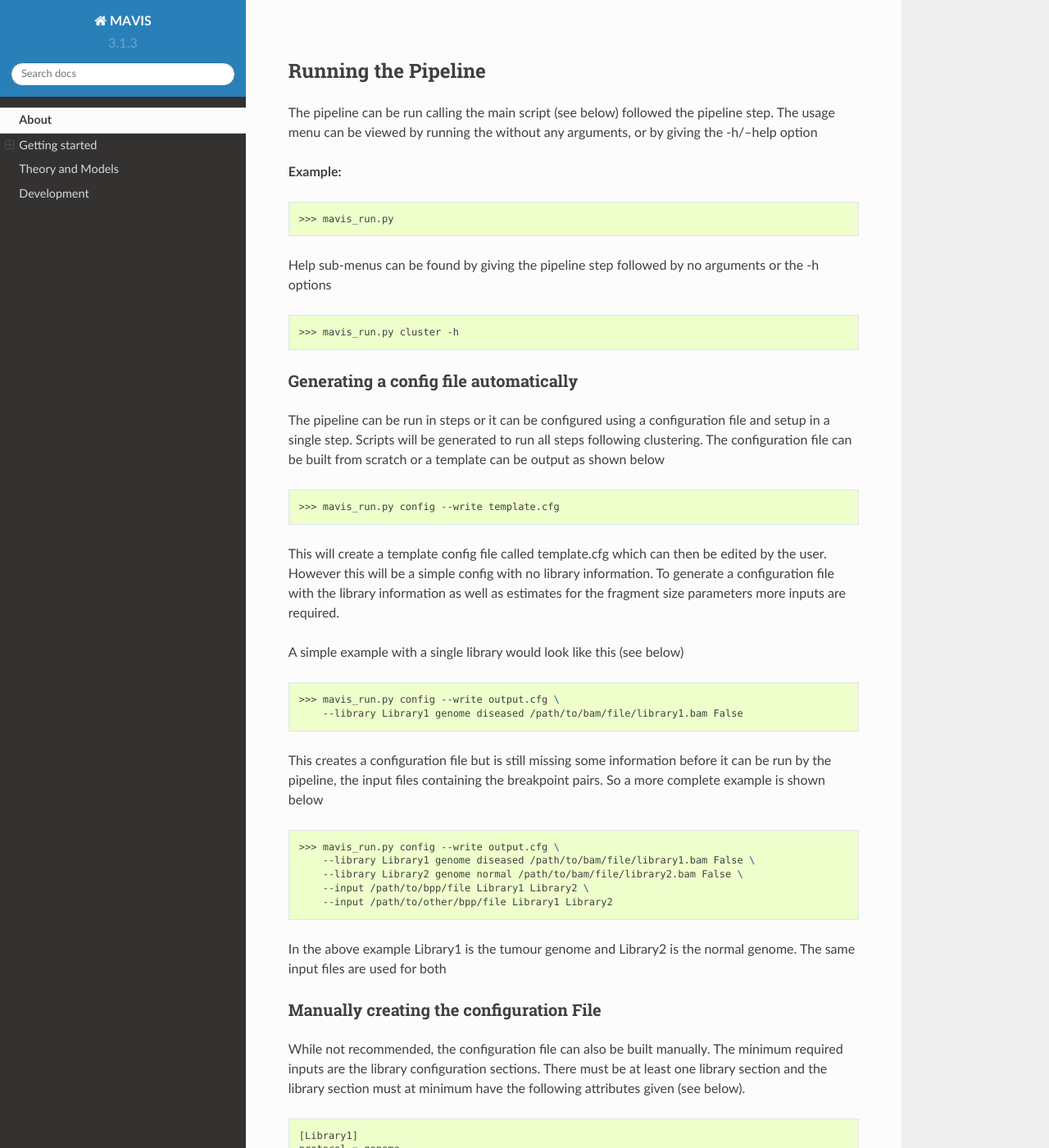
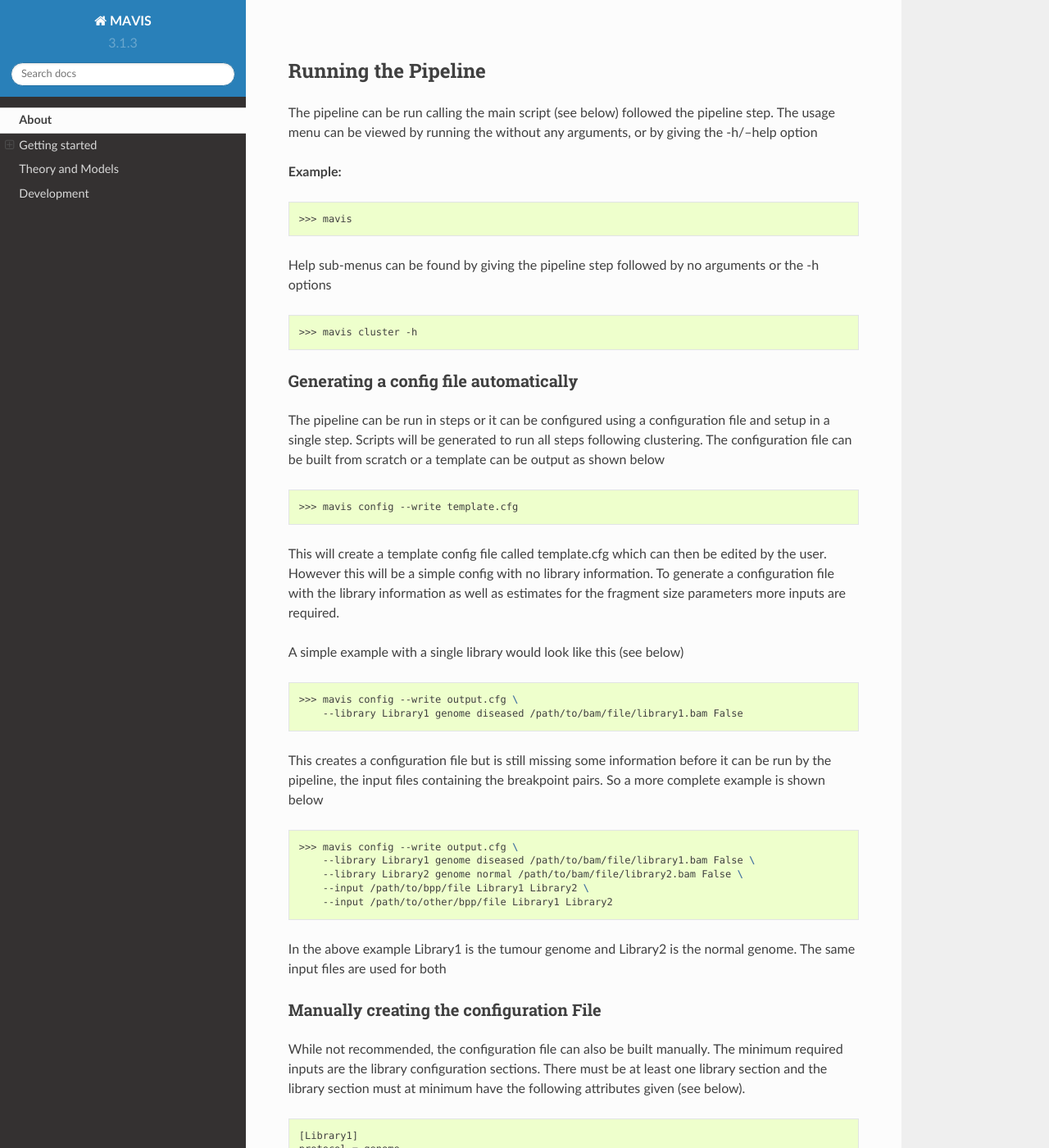
Before and after one commit to bcgsc/mavis, a Sphinx documentation site: the page built from docs/source/usermanual.rst, in a window 1280 px wide and 1400 px high, scrolled down 4496 px. Shown: the whole window at 82% size. Built offline with Sphinx 7.4.7 and the Read the Docs theme 2.0.0, drawn with Linux system fonts in a browser that asks for light colours; pages that are not in the unit, such as notebooks, are missing from menus; the version number is read from the project's files by our own code; some of the changed text lies outside the part shown.

Commit message:
updated user docs

```diff
--- a/docs/source/usermanual.rst
+++ b/docs/source/usermanual.rst
@@ -234,14 +234,14 @@ by running the without any arguments, or by giving the -h/--help option
 
 .. code-block:: bash
 
-    >>> mavis_run.py
+    >>> mavis
 
 
 Help sub-menus can be found by giving the pipeline step followed by no arguments or the -h options
 
 .. code-block:: bash
 
-    >>> mavis_run.py cluster -h
+    >>> mavis cluster -h
 
 
 Generating a config file automatically
@@ -253,7 +253,7 @@ can be output as shown below
 
 .. code-block:: bash
 
-    >>> mavis_run.py config --write template.cfg
+    >>> mavis config --write template.cfg
 
 This will create a template config file called template.cfg which can then be edited by the user. However this will be
 a simple config with no library information. To generate a configuration file with the library information as well as
@@ -263,7 +263,7 @@ A simple example with a single library would look like this (see below)
 
 .. code-block:: bash
 
-    >>> mavis_run.py config --write output.cfg \
+    >>> mavis config --write output.cfg \
         --library Library1 genome diseased /path/to/bam/file/library1.bam False
 
 This creates a configuration file but is still missing some information before it can be run by the pipeline, the input
@@ -271,7 +271,7 @@ files containing the breakpoint pairs. So a more complete example is shown below
 
 .. code-block:: bash
 
-    >>> mavis_run.py config --write output.cfg \
+    >>> mavis config --write output.cfg \
         --library Library1 genome diseased /path/to/bam/file/library1.bam False \
         --library Library2 genome normal /path/to/bam/file/library2.bam False \
         --input /path/to/bpp/file Library1 Library2 \
```
Also changed, not shown: other parts of docs/source/usermanual.rst (+1 -0 lines).
